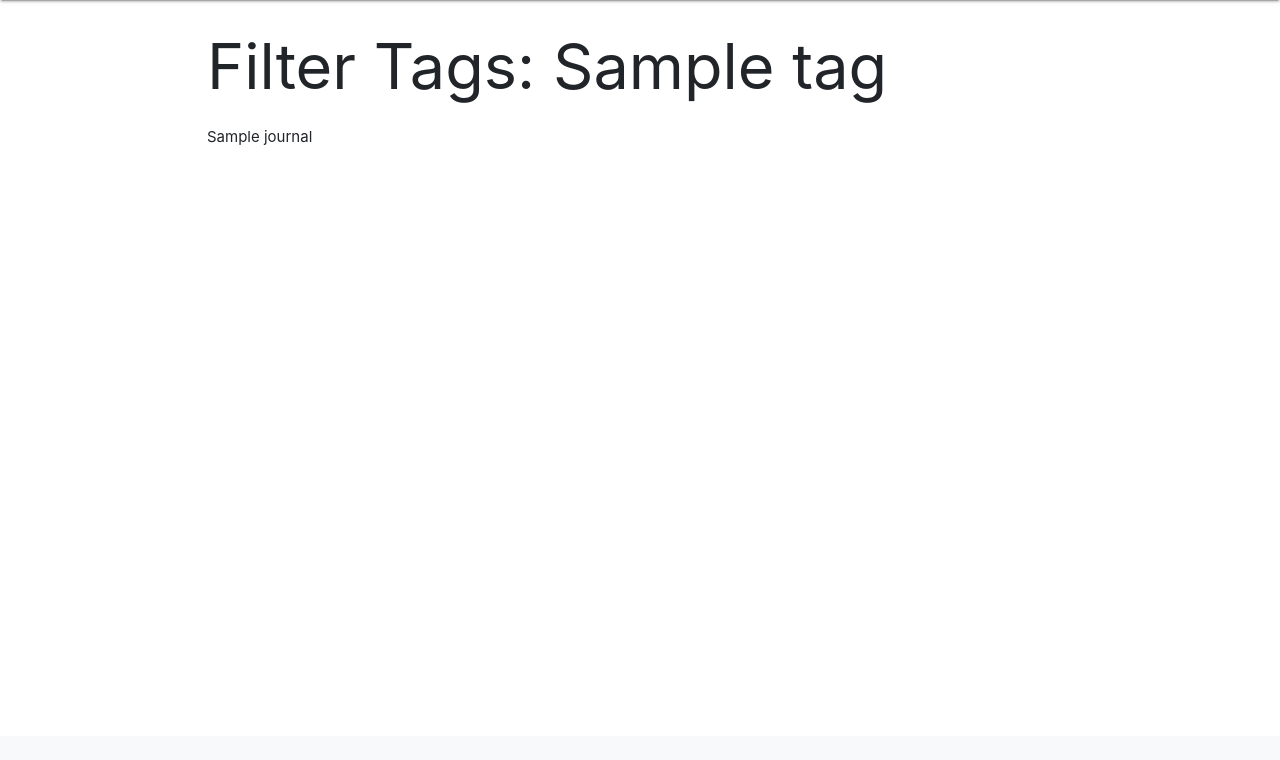
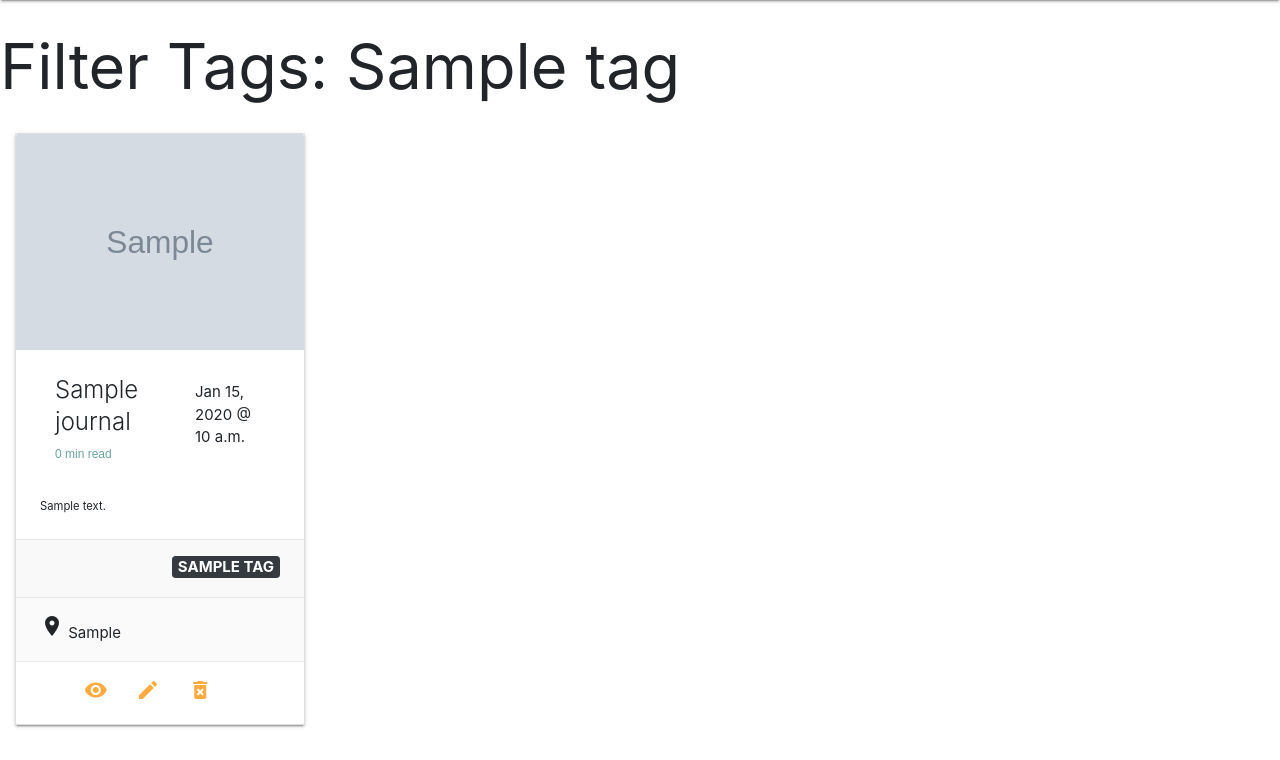
Before and after one commit to emmanuelobo/journalize, a Django app: a page that uses app/template/subtemplate/filter_tags.html in a window 1280 px wide. Shown: the part 64-824 px from the top of the page. Before the commit the page ends 209 px from the top, so only its background shows below. Run offline with Django 3.2, Linux system fonts and the light colour scheme; a user stored in the database is signed in; tables that the repository leaves empty hold one stand-in row (values such as "Sample post"); grey boxes marked "Sample" are stand-in pictures; some libraries are stand-ins or nearby versions.

Commit message:
Filter Tags Page Updated

```diff
--- a/app/journal/views.py
+++ b/app/journal/views.py
@@ -49,9 +49,9 @@ class EditEntry(UpdateView):
 		self.object = form.save(commit=False)
 		self.object.writer = self.request.user
 		# self.object.image.save(name=form.cleaned_data['image'], content='media/BeStill.jpg')
-		form.clean()
-		self.object.image.save(form.cleaned_data['image'], File(open(os.path.join(BASE_DIR, 'media') + '\\' + 'BeStill.jpg', 'rb')))
-		print(form.cleaned_data['image'])
+		# form.clean()
+		# self.object.image.save(form.cleaned_data['image'], File(open(os.path.join(BASE_DIR, 'media') + '\\' + 'BeStill.jpg', 'rb')))
+		# print(form.cleaned_data['image'])
 		# self.object.image.path = '/media/BoardWalk.jpeg'
 		self.object.save()
 		return super(EditEntry, self).form_valid(form)
--- /dev/null
+++ b/app/template/includes/entries.html
@@ -0,0 +1,50 @@
+{% for entry in entries %}
+        <div class="col-md-3">
+          <div class="card">
+            <div class="card-image">
+                {% if entry.image %}
+              <img src="\media\{{entry.image}}">
+                {% endif %}
+
+            </div>
+            <div class="card-content">
+                <div class="row">
+                    <span class="card-title col-md-7" style="display: inline-grid">{{ entry.title }}
+                    <span class="read-time">{{ entry.estimated_read_time}} min read</span>
+                    </span>
+                    {% if entry.is_editted %}
+                        <span style="margin-top: 7px;" class="entry-date col-md-5">{{entry.modified_at|date:"M d, Y @ P"}} (Edited) </span>
+                    {% else %}
+                        <span style="margin-top: 7px;" class="entry-date col-md-5">{{entry.created_at|date:"M d, Y @ P"}} </span>
+                    {% endif %}
+
+                </div>
+
+                <small>{{ entry.preview }}</small>
+            </div>
+              {% if entry.tag_set.all %}
+              <div class="card-action entry-tags">
+                {% for tag in entry.tag_set.all %}
+                    <a href="{% url 'filter_tags' tag.name %}"><span class="badge badge-dark" style="color: white;margin-bottom: 3px;">{{tag}}</span></a>
+                {% endfor %}
+              </div>
+              {% endif %}
+
+              {% if entry.location %}
+              <div class="card-action entry-location">
+                  <i class="material-icons">location_on</i> {{ entry.location }}
+              </div>
+              {% endif %}
+            <div class="card-action" style="text-align: center;">
+
+                <a href="{% url 'view_entry' entry.id %}"><i class="material-icons">visibility</i></a>
+
+                <a href="{% url 'edit_entry' entry.id %}"><i class="material-icons">edit</i></a>
+
+                <a href="{% url 'delete_entry' entry.id %}"><i class="material-icons">delete_forever</i></a>
+
+            </div>
+          </div>
+        </div>
+
+    {% endfor %}
--- a/app/template/subtemplate/filter_tags.html
+++ b/app/template/subtemplate/filter_tags.html
@@ -1,4 +1,9 @@
 {% extends 'base.html' %}
+{% load static %}
+
+{% block head %}
+<link rel="stylesheet" href="{% static "css/journal.css" %}" >
+{% endblock head %}
 
 {% block content %}
 <head>
@@ -6,20 +11,17 @@
     <title>Filter By Tags</title>
 </head>
 <body>
-<div class="container">
     {% if entries %}
     <h1>Filter Tags: {{tag}}</h1>
-    {% for entry in entries %}
-    <ul>
-        <li>{{ entry.title }}</li>
-    </ul>
-    {% endfor %}
+
+    <div class="row">
+        {% include "includes/entries.html" %}
+    </div>
 
     {% else %}
     <h1>No Results Found</h1>
     <a href="{% url 'entries' %}" class="btn btn-primary">Return Home</a>
     {% endif %}
-</div>
 </body>
 
 {% endblock content %}
```
Also changed, not shown: app/template/subtemplate/journal_entries.html (+2 -52 lines).
